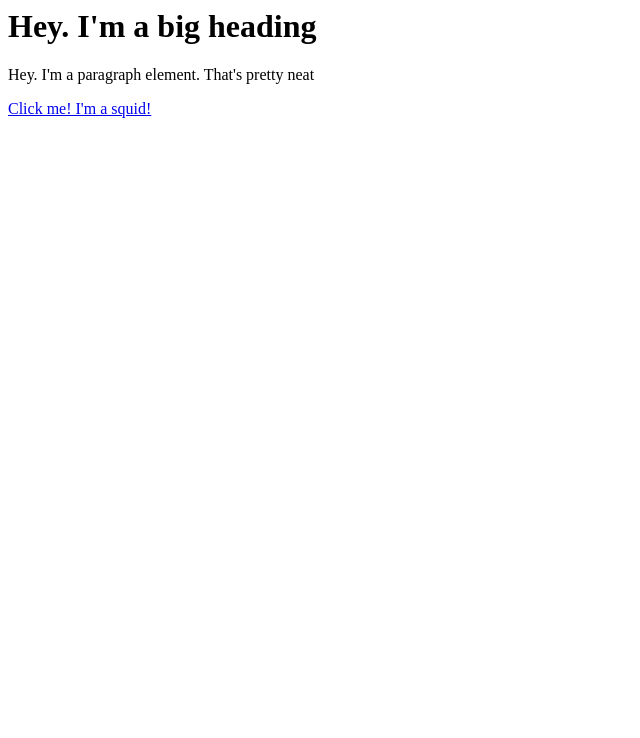
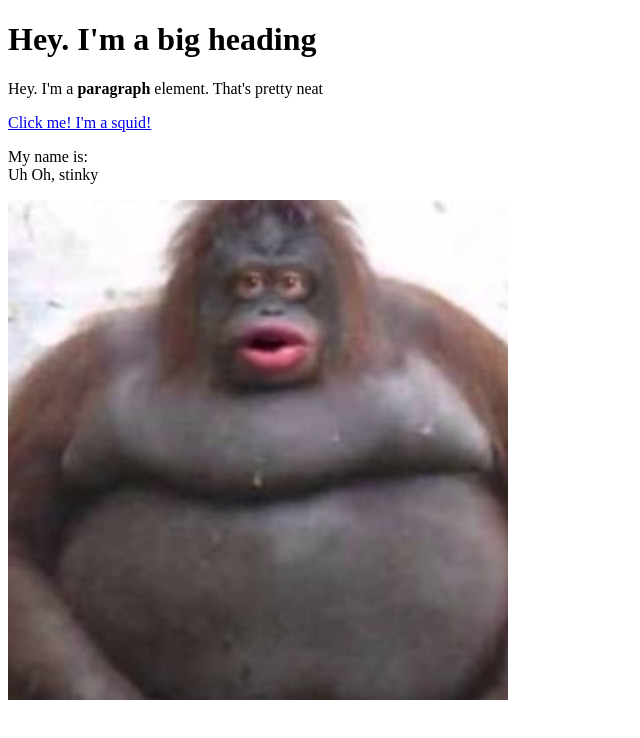
Before and after one commit to XSquid/cartoon-hero, a plain HTML site: page test.html in a window 1280 px wide. Shown: the whole page, without its empty margins (0-640 px from the left). Drawn offline with Linux system fonts and the light colour scheme.

Commit message:
Added monke and more elements

```diff
--- a/test.html
+++ b/test.html
@@ -1,3 +1,14 @@
-<h1>Hey. I'm a big heading</h1>
-<p>Hey. I'm a paragraph element. That's pretty neat</p>
-<a href="https://google.com" target="_blank" title="Virus.exe">Click me! I'm a squid!</a>
+<!DOCTYPE html>
+<html>
+<head>
+    <title>Test Page</title>
+</head>
+<body>
+    <h1>Hey. I'm a big heading</h1>
+    <p>Hey. I'm a <b>paragraph</b> element. That's pretty neat</p>
+    <a href="https://google.com" target="_blank" title="Virus.exe">Click me! I'm a squid!</a>
+    <p>My name is:<br>
+         Uh Oh, stinky</p>
+    <img src="img/stinky.jpg">
+</body>
+</html>
```
Also changed, not shown: img/stinky.jpg (added).
